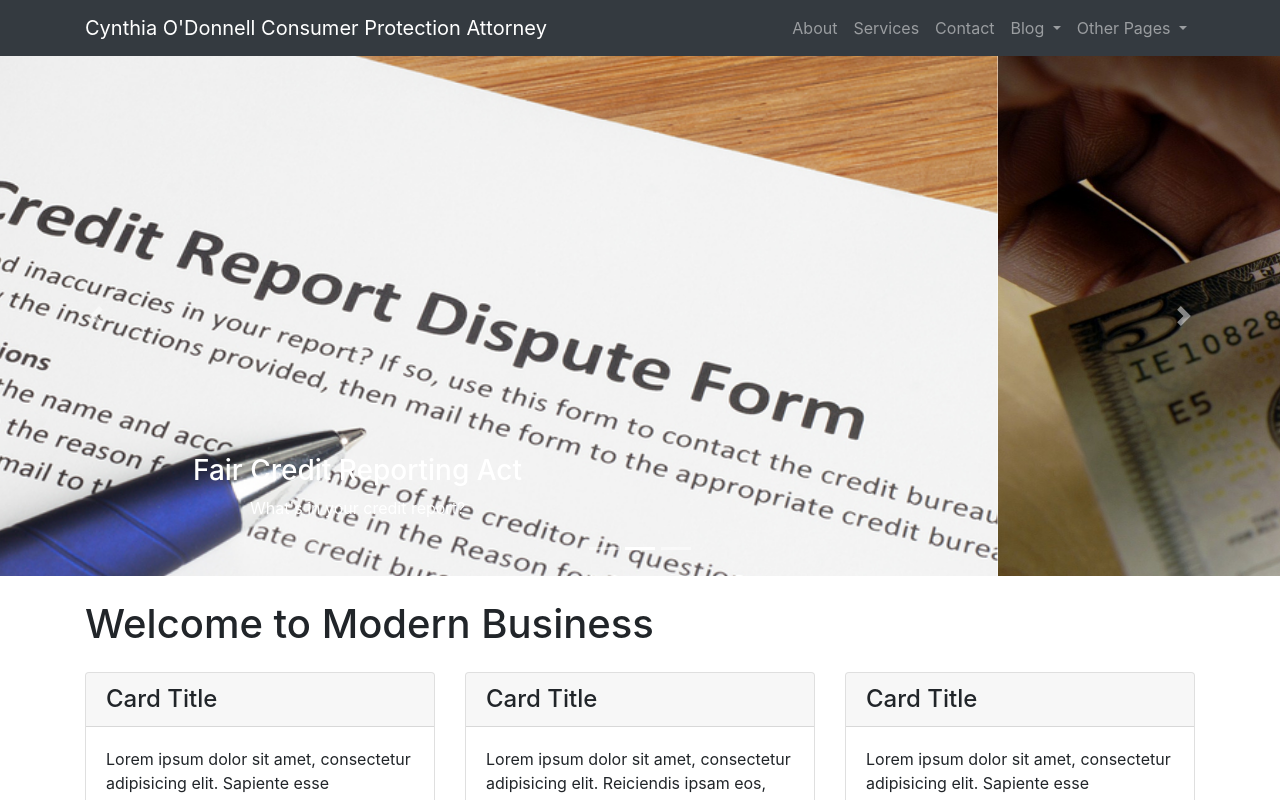
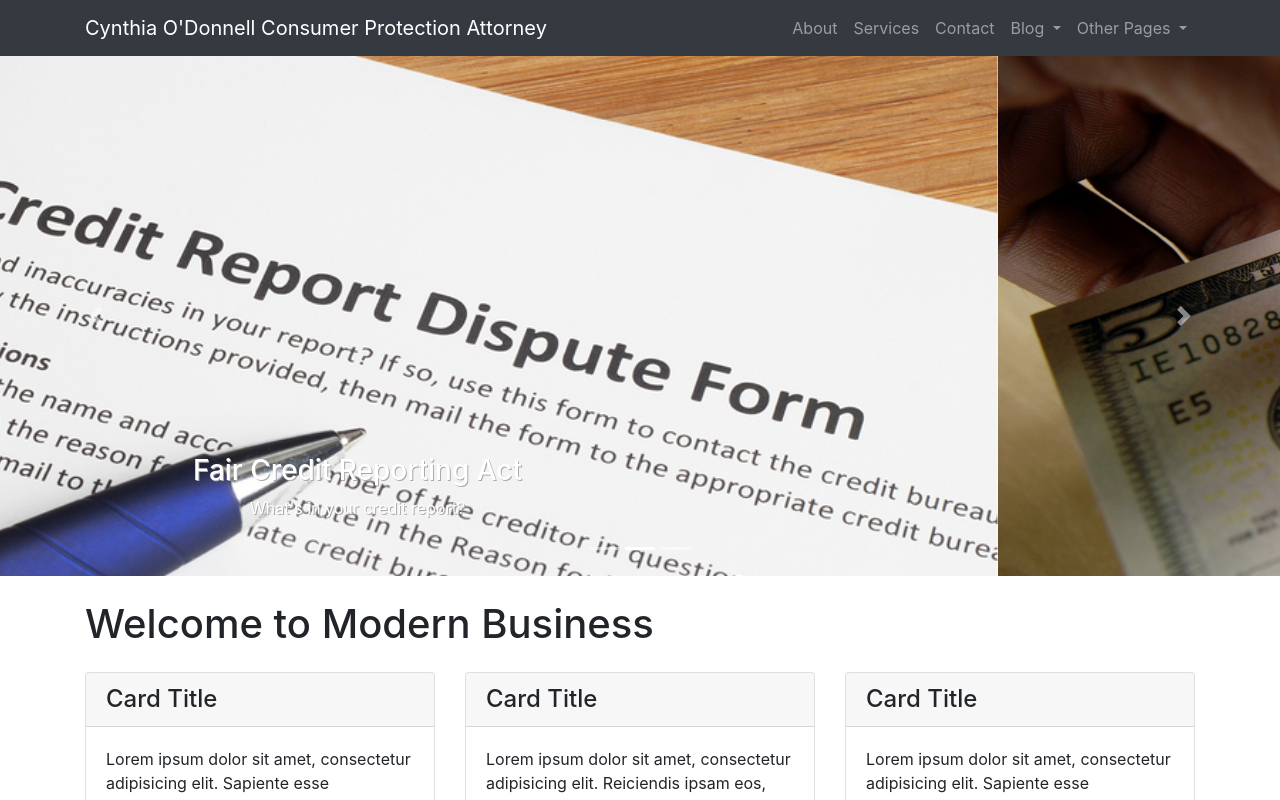
Before and after one commit to MimiBambino/lawyer, a website: page index.html in a window 1280 px wide. Shown: the top 800 px of the page. Drawn offline with Linux system fonts and the light colour scheme.

Commit message:
change hero captiontext color and drop shadow

```diff
--- a/css/modern-business.css
+++ b/css/modern-business.css
@@ -22,6 +22,10 @@ body {
   -moz-background-size: cover;
   -o-background-size: cover;
   background-size: cover;
+
+    color: #111;
+    text-shadow: 1px 1px #aaa;
+
 }
 
 .portfolio-item {
```
